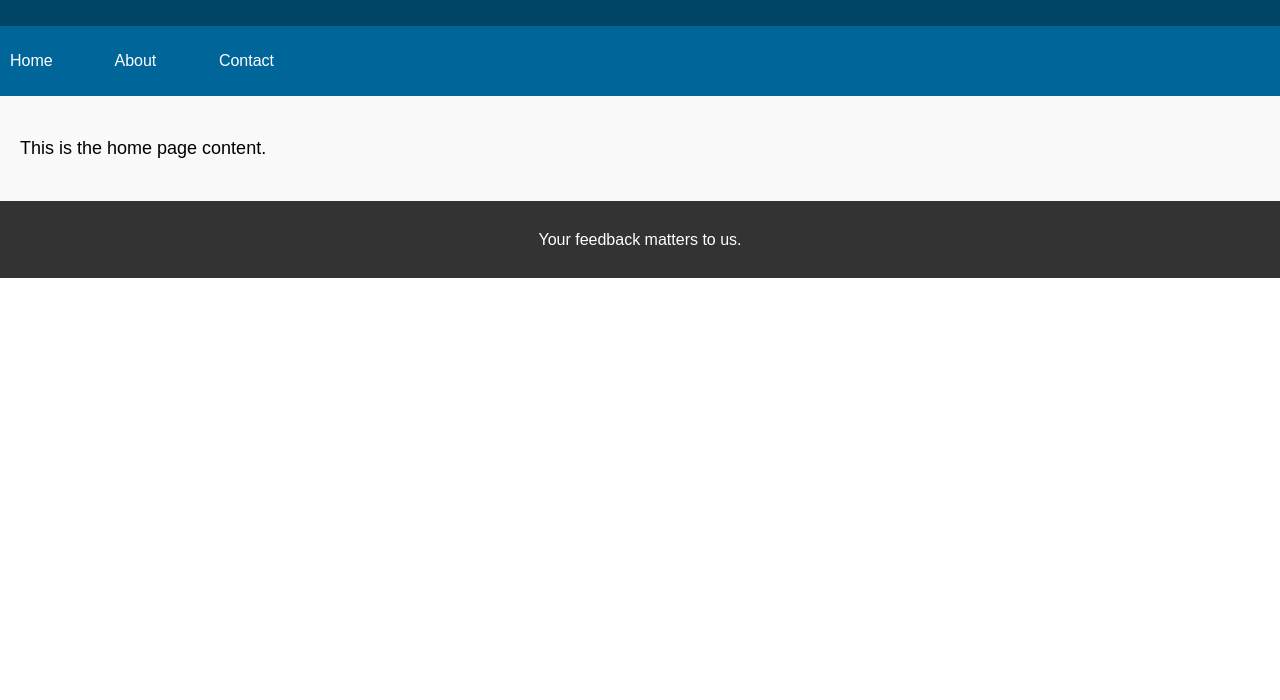
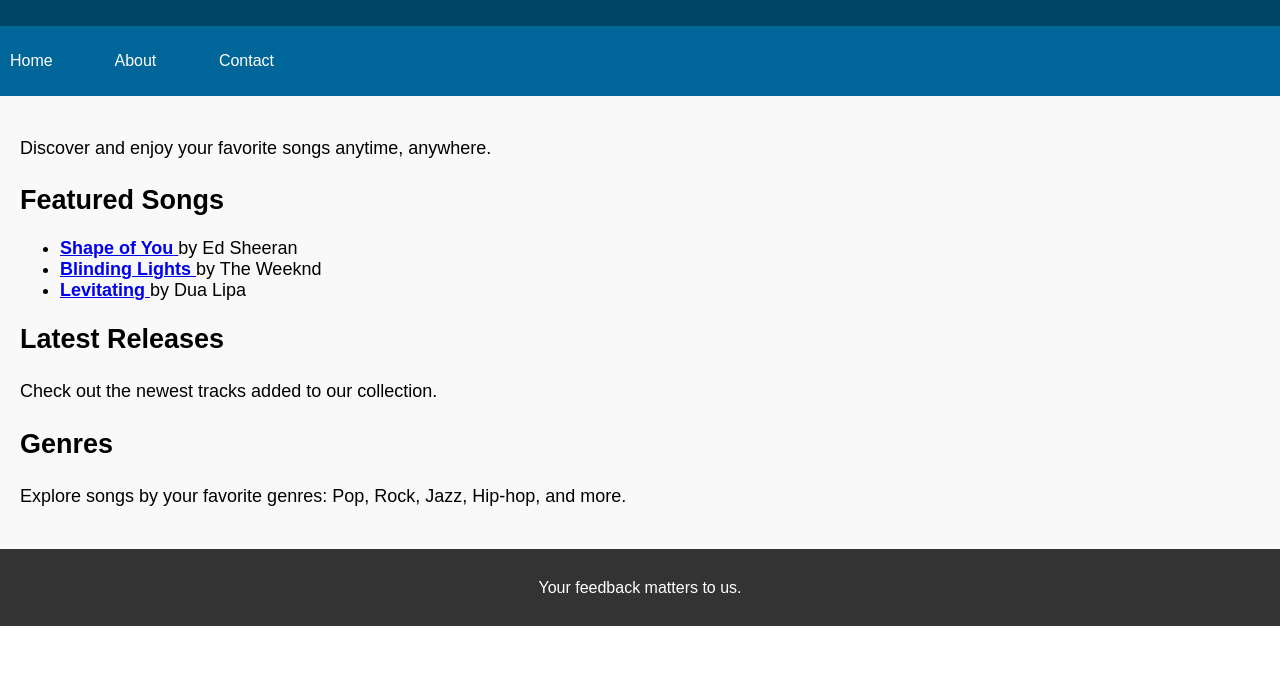
Before and after one commit to thuangia712005/my-html-project2, a plain HTML site: page index.html in a window 1280 px wide. Shown: the part 100-800 px from the top of the page. Drawn offline with Linux system fonts and the light colour scheme.

Commit message:
Update index.html

```diff
--- a/index.html
+++ b/index.html
@@ -1,13 +1,13 @@
 <!DOCTYPE html>
 <html lang="en">
 <head>
-  <meta charset="UTF-8">
+  <meta charset="UTF-8" />
   <title>Home Page</title>
-  <link rel="stylesheet" href="style.css">
+  <link rel="stylesheet" href="style.css" />
 </head>
 <body>
   <header>
-    <h1>Welcome to the website</h1>
+    <h1>Welcome to Your Music Hub</h1>
   </header>
   <nav>
     <ul>
@@ -17,7 +17,38 @@
     </ul>
   </nav>
   <main>
-    <p>This is the home page content.</p>
+    <p>Discover and enjoy your favorite songs anytime, anywhere.</p>
+
+    <section>
+      <h2>Featured Songs</h2>
+      <ul>
+        <li>
+          <a href="https://www.youtube.com/watch?v=JGwWNGJdvx8" target="_blank" rel="noopener noreferrer">
+            <strong>Shape of You</strong>
+          </a> by Ed Sheeran
+        </li>
+        <li>
+          <a href="https://www.youtube.com/watch?v=4NRXx6U8ABQ" target="_blank" rel="noopener noreferrer">
+            <strong>Blinding Lights</strong>
+          </a> by The Weeknd
+        </li>
+        <li>
+          <a href="https://www.youtube.com/watch?v=TUVcZfQe-Kw" target="_blank" rel="noopener noreferrer">
+            <strong>Levitating</strong>
+          </a> by Dua Lipa
+        </li>
+      </ul>
+    </section>
+
+    <section>
+      <h2>Latest Releases</h2>
+      <p>Check out the newest tracks added to our collection.</p>
+    </section>
+
+    <section>
+      <h2>Genres</h2>
+      <p>Explore songs by your favorite genres: Pop, Rock, Jazz, Hip-hop, and more.</p>
+    </section>
   </main>
   <footer>
     <p>Your feedback matters to us.</p>
```
